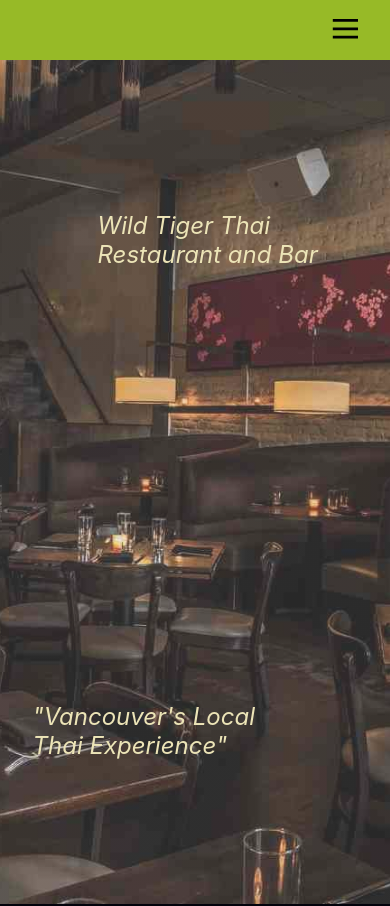
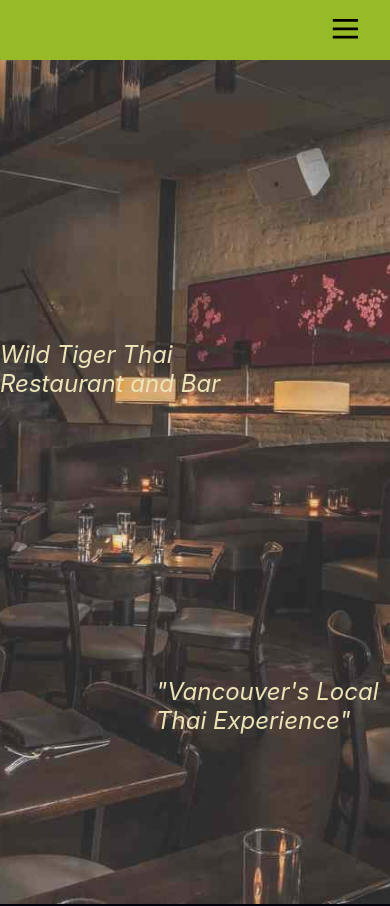
Before and after one commit to just-inspace/wild-tiger-thai-redesign, a React (Create React App) app in the folder wtt-react/: page / in a window 390 px wide. Shown: the top 906 px of the page. Built offline with nearby package versions, Linux system fonts and the light colour scheme; the HTML template or start-up script is replaced by a standard one.

Commit message:
Added 'id' to Grid component to cut back on extra divs. Updating all sections with Grid to simplify responsive design. Going forward each section will include a predefined Grid component

```diff
--- a/wtt-react/package.json
+++ b/wtt-react/package.json
@@ -3,10 +3,10 @@
   "version": "0.1.0",
   "private": true,
   "dependencies": {
-    "react": "^16.8.1",
-    "react-dom": "^16.8.1",
+    "react": "^16.8.2",
+    "react-dom": "^16.8.2",
     "react-scripts": "2.1.3",
-    "react-spring": "^8.0.5",
+    "react-spring": "^8.0.7",
     "react-transition-group": "^2.5.3",
     "scroll-to-element": "^2.0.2"
   },
--- a/wtt-react/src/App.css
+++ b/wtt-react/src/App.css
@@ -134,13 +134,10 @@
 	background-position: center;
 }
 
-#callout1,
-#callout2 {
+#homeSection p {
 	font-size: 24px;
 	font-style: italic;
-	max-width: 260px;
-	text-align: left;
-	position: absolute;
+	text-align:left;
 }
 
 #callout1 {
@@ -236,9 +233,3 @@
 	width: 229px;
 	height: 229px;
 }
-
-.img-left-lg {
-	position: absolute;
-	bottom: 0px;
-	left: -114px;
-}
--- a/wtt-react/src/App.js
+++ b/wtt-react/src/App.js
@@ -43,7 +43,7 @@
 		return (
 			<div className="App">
 				<TopBar mobile={mobile} />
-				<HomeSection />
+				<HomeSection mobile={mobile}/>
 				<MenuSection animate={true} mobile={mobile} />
 				<ContactSection mobile={mobile} />
 			</div>
--- a/wtt-react/src/components/contactSection.jsx
+++ b/wtt-react/src/components/contactSection.jsx
@@ -1,11 +1,14 @@
 import React, { Component } from "react";
 import ImageGroup from "./imageGroup";
+import Grid from "./grid";
 
 class ContactSection extends Component {
 	state = {};
 	mobileRender = () => {
 		return (
-			<div id="contactSection">
+			<Grid
+			columns="100%"
+			rows="auto">
 				<div className="hours">
 					<p>HOURS</p>
 					<p>MON-THUR / 11-9</p>
@@ -19,13 +22,15 @@
 					<p>VANCOUVER, WA 98683</p>
 					<p>(360) 882-8887</p>
 				</div>
-			</div>
+			</Grid>
 		);
 	};
 
 	desktopRender = () => {
 		return (
-			<div id="contactSection">
+			<Grid
+					columns="25% 25% 25% 25%"
+					rows="30% 30% 30%">
 				<ImageGroup start={0} end={3} side="img-left-lg" />
 				<ImageGroup start={0} end={3} side="img-right-lg" />
 				<div className="hours hoursDesktop">
@@ -40,12 +45,19 @@
 					<p>VANCOUVER, WA 98683</p>
 					<p>(360) 882-8887</p>
 				</div>
-			</div>
+				</Grid>
 		);
 	};
 
 	render() {
-		return this.props.mobile ? this.mobileRender() : this.desktopRender();
+		return (
+			<div id="contactSection">
+			{this.props.mobile ?
+					this.mobileRender()
+			:
+					this.desktopRender()}
+			}
+			</div>)
 	}
 }
 
--- a/wtt-react/src/components/grid.js
+++ b/wtt-react/src/components/grid.js
@@ -16,7 +16,7 @@
 		return (
 			<Transition in={props.toggle} timeout={0}>
 				{state => (
-					<div
+					<div id={props.id}
 						style={{
 							...styles,
 							...props.defaultStyles,
@@ -32,6 +32,7 @@
 	function staticView() {
 		return (
 			<div
+				id={props.id}
 				style={{
 					...styles
 				}}
--- a/wtt-react/src/components/homeSection.jsx
+++ b/wtt-react/src/components/homeSection.jsx
@@ -1,15 +1,29 @@
 import React, { Component } from "react";
+import Grid from "./grid";
 
 class HomeSection extends Component {
 	state = {};
+	mobileRender = () => {
+		return (
+			<Grid alignItems="end" columns="100%" rows="40% 40%" id="homeSection">
+				<p style={{maxWidth:"60%", justifySelf: "left"}}>Wild Tiger Thai Restaurant and Bar</p>
+				<p style={{maxWidth:"60%", justifySelf: "right"}}>"Vancouver's Local Thai Experience"</p>
+			</Grid>
+		);
+	}
+	desktopRender = () => {
+		return (
+			<Grid alignItems="center" columns="1fr 1fr 1fr" rows="30% 30% 30%" id="homeSection">
+				<p style={{alignSelf:"start", justifySelf: "right", gridRowStart: 2, gridRowEnd: 3}}>Wild Tiger Thai Restaurant and Bar</p>
+				<p style={{alignSelf:"start", justifySelf: "left", gridRowStart: 3, gridRowEnd: 4, gridColumnStart: 2, gridColumnEnd: 3}}>"Vancouver's Local Thai Experience"</p>
+
+				<div id="homeimageplaceholder" />
+			</Grid>
+		)
+	}
 	render() {
 		return (
-			<div id="homeSection">
-				<p id="callout1">Wild Tiger Thai Restaurant and Bar</p>
-				<p id="callout2">"Vancouver's Local Thai Experience"</p>
-
-				<div id="homeimageplaceholder" />
-			</div>
+				this.props.mobile ? this.mobileRender() : this.desktopRender()
 		);
 	}
 }
```
Also changed, not shown: 1 other file (tests, documents, lock files or other folders).
